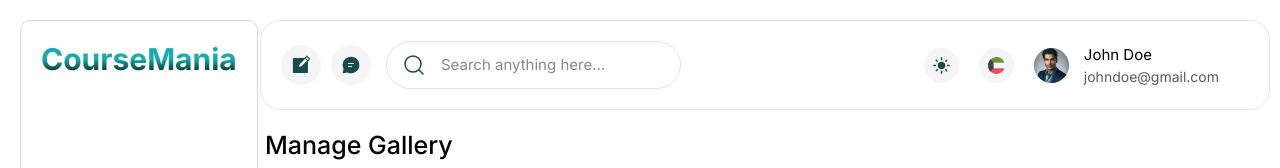
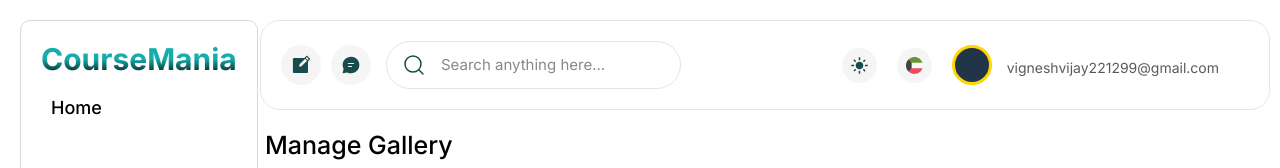
Before and after one commit to Vignesh-Developer002/CourseMania, a React (Vite) app in the folder Frontend/: page /Gallery in a window 1280 px wide. Shown: the top 168 px of the page. Built offline with nearby package versions, Linux system fonts and the light colour scheme; no server answers.

Commit message:
adding some component features

```diff
--- a/Frontend/src/components/AdminGallery/Gallery.jsx
+++ b/Frontend/src/components/AdminGallery/Gallery.jsx
@@ -3,7 +3,7 @@ import "../AdminGallery/Gallery.css";
 import AdminNav from "../AdminNav/AdminNav";
 import AdminNavTop from "../AdminNav-top/AdminNavTop";
 import ManageGallery from "../../ManageGallery/ManageGallery";
-import assets, { courses } from "../../assets/asset";
+import assets from "../../assets/asset";
 import { FaAngleDown } from "react-icons/fa";
 import { FaAngleUp } from "react-icons/fa";
 import { FaAngleLeft } from "react-icons/fa";
--- a/Frontend/src/components/AdminNav-top/AdminNavTop.css
+++ b/Frontend/src/components/AdminNav-top/AdminNavTop.css
@@ -72,6 +72,25 @@ border-radius: 30px;
     display: flex;
     align-items: center;
     gap: 15px;
+    position: relative;
+}
+
+.profile-bg{
+    border: 1px solid;
+    width: 40px;
+    height: 40px;
+    border-radius: 20px;
+    background-color:#213448;
+    border: 3px solid gold;
+    display: flex;
+    justify-content: center;
+    align-items: center;
+    cursor: pointer;
+
+}
+.profile-bg span{
+    font-size: 23px;
+    color: #ffffff;
 }
 
 .profile-content{
@@ -79,6 +98,37 @@ border-radius: 30px;
     flex-direction: column;
     gap: 4px;
 
+}
+.admin-logout{
+    border: 1px solid rgba(0, 0, 0, 0.34);
+    display: flex;
+    justify-content: center;
+    align-items: center;
+    gap: 10px;
+    padding: 10px 20px;
+    position: absolute;
+    top: 60px;
+    right: 130px;
+    border-radius: 10px;
+    cursor: pointer;
+}
+
+.admin-logout:hover {
+    background-color: rgba(255, 0, 0, 0.557);
+
+}
+.admin-logout p{
+    font-size: 18px;
+}
+.admin-logout:hover .colorChange{
+    color: #ffffff;
+}
+
+
+.admin-log-out {
+    font-size: 25px;
+    color: black;
+    font-weight: 700;
 }
 
 .profile-content .profilEmail{
--- a/Frontend/src/components/AdminNav-top/AdminNavTop.jsx
+++ b/Frontend/src/components/AdminNav-top/AdminNavTop.jsx
@@ -1,12 +1,36 @@
-import React from "react";
+import React, { useEffect, useState } from "react";
 import "../AdminNav-top/AdminNavTop.css";
 import assets from "../../assets/asset";
 import { RxHamburgerMenu } from "react-icons/rx";
+import axios from "axios";
+import { IoIosLogOut } from "react-icons/io";
 
 const AdminNavTop = () => {
+  const [adminName, setAdminName] = useState("");
+  const [adminLoggedIn, setAdminLoggedIn] = useState(false); // show and hide the loggout option
+  useEffect(() => {
+    async function gettingUserName() {
+      try {
+        const response = await axios.get("http://192.168.1.82:4000/adminName");
+        if (response.data.success) {
+          const lowerName = response.data.result[0].name;
+          setAdminName(lowerName);
+        }
+      } catch (e) {
+        console.log(e);
+      }
+    }
+    gettingUserName();
+  });
+
+  //function for handle the admin logout
+  function handleAdminLogOut() {
+    setAdminLoggedIn(false);
+  }
+
   return (
     <>
-    <RxHamburgerMenu className="AdminBurger"/>
+      <RxHamburgerMenu className="AdminBurger" />
       <div className="adminNavTop">
         {/* flex-between */}
         <div className="left-side-admin">
@@ -26,14 +50,27 @@ const AdminNavTop = () => {
             <img src={assets.flag_logo} alt="" />
           </div>
           <div className="right-side-profile">
-            <img src={assets.admin_logo} alt="" />
+            <div className="profile-bg" onClick={() => setAdminLoggedIn(true)}>
+              <span>{adminName.toUpperCase().slice(0, 1)}</span>
+              {/* <img src="" alt="" /> */}
+            </div>
+
+            {/* logout menu */}
+            {adminLoggedIn && (
+              <div className="admin-logout" onClick={() => handleAdminLogOut()}>
+                <p className="colorChange">Logout</p>
+                <IoIosLogOut className="admin-log-out colorChange" />
+              </div>
+            )}
+
             <div className="profile-content">
-                <p className="profileName">John Doe</p>
-                <p className="profilEmail">johndoe@gmail.com</p>
+              <p className="profileName">{adminName ? adminName : ""}</p>
+              <p className="profilEmail">vigneshvijay221299@gmail.com</p>
             </div>
           </div>
         </div>
-    </div></>
+      </div>
+    </>
   );
 };
 
--- a/Frontend/src/components/AdminNav/AdminNav.css
+++ b/Frontend/src/components/AdminNav/AdminNav.css
@@ -13,6 +13,18 @@
     background: linear-gradient(#17ACAC,#17ACAC,#000000);
     background-clip: text;
     cursor: pointer;
+}
+
+.home-redirect{
+    margin-top: 20px;
+    margin-left: 10px;
+    cursor: pointer;
+    font-size: 18px;
+    font-weight: 500;
+}
+
+.home-redirect:hover{
+    color: #17ACAC;
 }
 @media(min-width:320px){
     .admin-nav{
--- a/Frontend/src/components/AdminNav/AdminNav.jsx
+++ b/Frontend/src/components/AdminNav/AdminNav.jsx
@@ -20,6 +20,8 @@ const AdminNav = () => {
       <h1 className="nav-title" onClick={() => handlePageNavigation()}>
         CourseMania
       </h1>
+      <p onClick={()=>navigate('/')} className="home-redirect">Home</p>
+
     </div>
   );
 };
--- a/Frontend/src/components/NavBar.css
+++ b/Frontend/src/components/NavBar.css
@@ -1482,6 +1482,24 @@
 }
   }
 
+  @media(min-width:920px){
+    .right-content .red-dot{
+      position: absolute;
+      width:12px;
+      height: 12px;
+      background-color: #C5331E;
+      color: #ffffff;
+      border-radius: 20px;
+      font-size: 17px;
+      right:166px;
+      top: 25px;
+      text-align: center;
+    }
+    .right-content .cart{
+      cursor: pointer;
+      position: relative;
+    }
+  }
 
   @media(min-width:2200px){
 
--- a/Frontend/src/components/aboutPage/About.jsx
+++ b/Frontend/src/components/aboutPage/About.jsx
@@ -13,6 +13,7 @@ const About = () => {
   const [aboutData, setAboutData] = useState([]);
   const navigate = useNavigate();
 
+  console.log(aboutData);
   useEffect(() => {
     async function handleFetch() {
       const response = await axios.get(
@@ -44,8 +45,22 @@ const About = () => {
           </div>
         </div>
         {/* image-content */}
-        <div className="img-content">
-          <img src={assets.certification_img_2} alt="" />
+        <div className="img-content" style={{ position: "relative" }}>
+          {aboutData["imageurl"] ? (
+            <img src={aboutData["imageurl"]} alt="" />
+          ) : (
+            <p
+              style={{
+                color: "red",
+                textAlign: "center",
+                position: "absolute",
+                top: "50%",
+                left: "40%",
+              }}
+            >
+              No image available
+            </p>
+          )}
         </div>
 
         {/* details */}
@@ -147,8 +162,8 @@ const About = () => {
             <div className="about-icons">
               <ImInstagram className="about-footer-logo" />
               <FaFacebookSquare className="about-footer-logo" />
-              <FaTwitter className="about-footer-logo"/>
-              <FaYoutube className="about-footer-logo"/>
+              <FaTwitter className="about-footer-logo" />
+              <FaYoutube className="about-footer-logo" />
             </div>
           </div>
         </div>
```
Also changed, not shown: 2 other files (tests, documents, lock files or other folders). Lines whose indentation alone changed are shown as unchanged.
